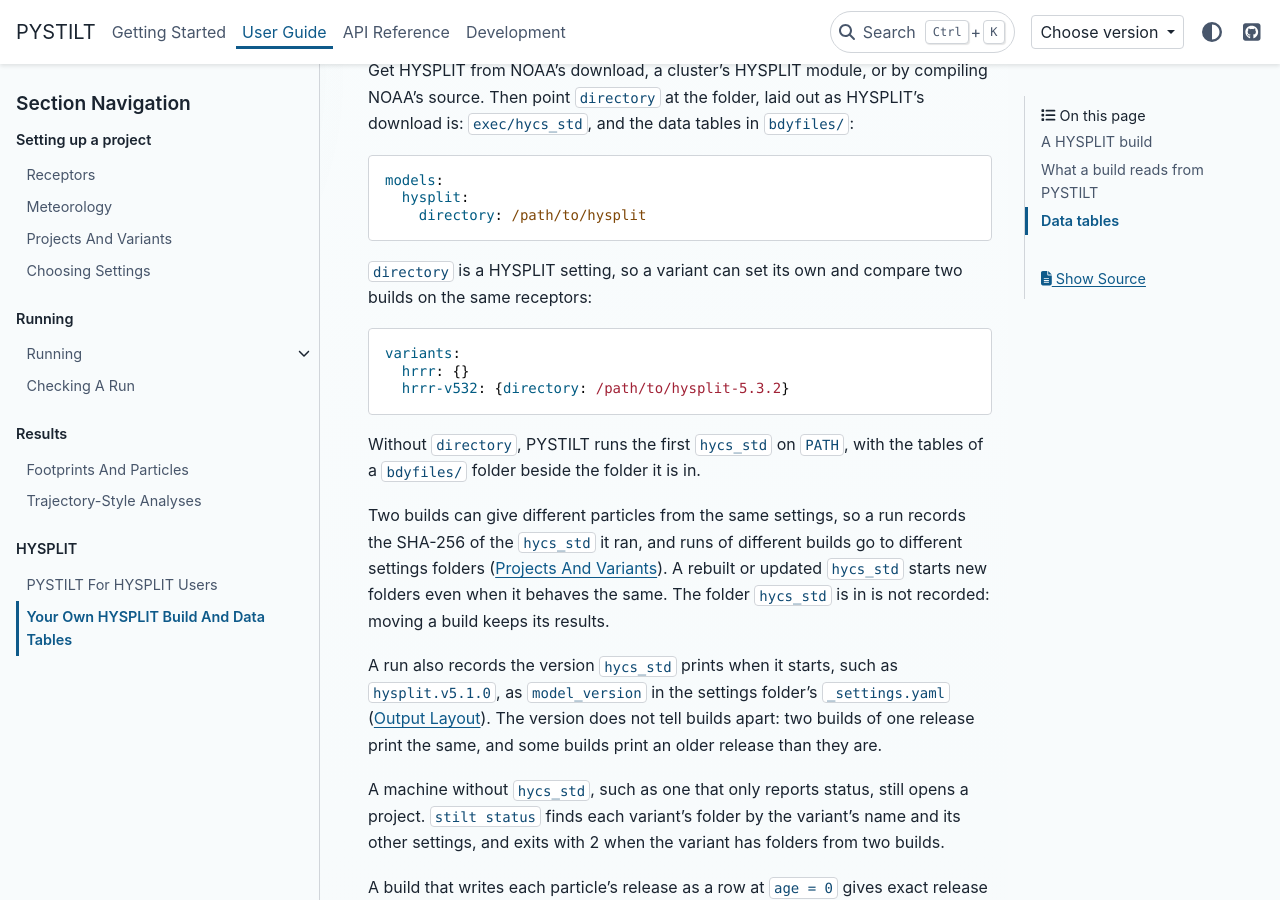
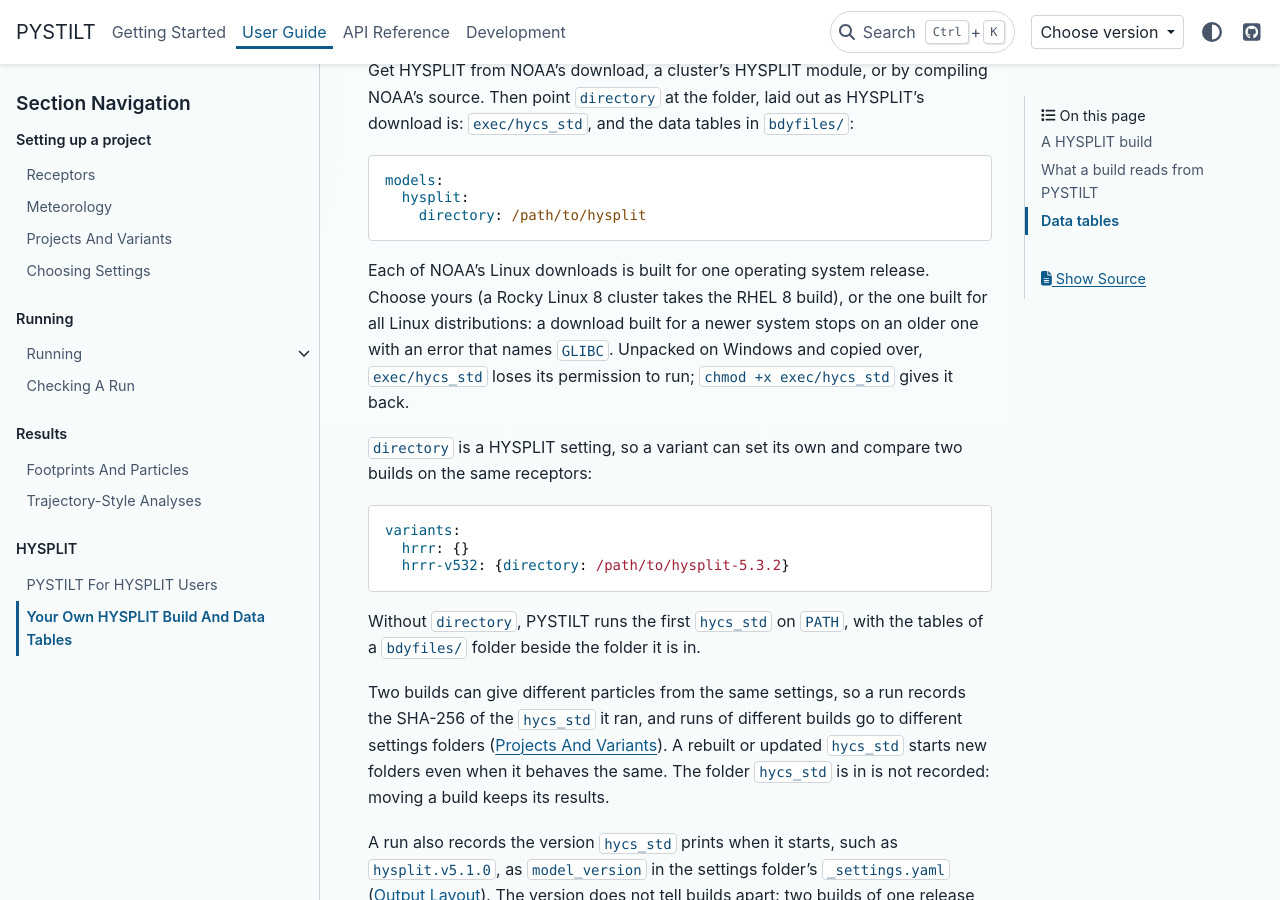
Before and after one commit to fbirds5230/runtraj, a Sphinx documentation site: the page built from docs/guides/hysplit_build.rst, in a window 1280 px wide and 900 px high, scrolled down 423 px. Built offline with Sphinx 7.4.7 and the PyData theme 0.15.4, drawn with Linux system fonts in a browser that asks for light colours; pages that are not in the unit, such as notebooks, are missing from menus.

Commit message:
docs: shorten the installation page's HYSPLIT section, with the permission to run as a tip

```diff
--- a/docs/guides/hysplit_build.rst
+++ b/docs/guides/hysplit_build.rst
@@ -18,6 +18,13 @@ as HYSPLIT's download is: ``exec/hycs_std``, and the data tables in
    models:
      hysplit:
        directory: /path/to/hysplit
+
+Each of NOAA's Linux downloads is built for one operating system release.
+Choose yours (a Rocky Linux 8 cluster takes the RHEL 8 build), or the one
+built for all Linux distributions: a download built for a newer system
+stops on an older one with an error that names ``GLIBC``. Unpacked on
+Windows and copied over, ``exec/hycs_std`` loses its permission to run;
+``chmod +x exec/hycs_std`` gives it back.
 
 ``directory`` is a HYSPLIT setting, so a variant can set its own and
 compare two builds on the same receptors:
```
Also changed, not shown: docs/getting_started/installation.rst (+16 -28 lines).
